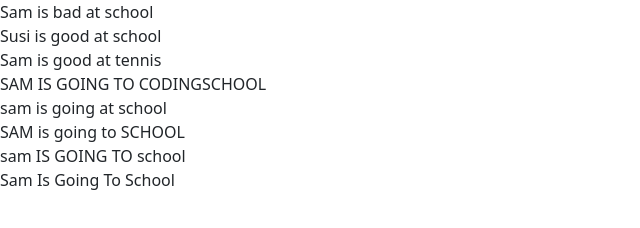
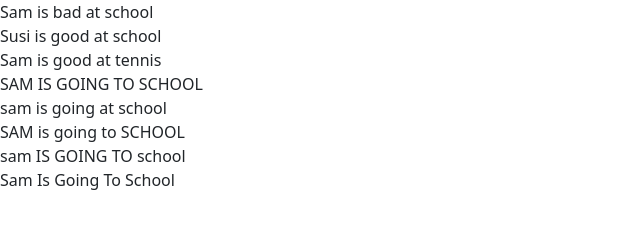
Before and after one commit to Deathpfhrot/JS_conditions, a plain HTML site: page index.html in a window 1280 px wide. Shown: the full height of the page, 0-640 px from the left. Drawn offline with nearby package versions, Linux system fonts and the light colour scheme.

Commit message:
few changes

```diff
--- a/assets/js/main.js
+++ b/assets/js/main.js
@@ -53,13 +53,14 @@ document.write(goodT + "<br>"); // gehen auch mehrere umtausche?
 
 
 const satz = "Sam is going to codingschool";
-const newerSatz = satz.replace("Sam", "sam").replace("to", "at").replace("codingschool", "school")
+const satz1 = satz.replace("codingschool", "school");
+const newerSatz = satz.replace("to", "at").replace("codingschool", "school");
 const satz3 = satz.replace("Sam", "SAM").replace("codingschool", "SCHOOL");
 const Four = satz.replace("Sam", "sam").replace("is","IS").replace("going","GOING").replace("to","TO").replace("codingschool", "school");
 const five = satz.replace("is","Is").replace("going","Going").replace("to","To").replace("codingschool","School")
 
-document.write(satz.toUpperCase() + "<br>");
-document.write(newerSatz + "<br>");
+document.write(satz1.toUpperCase() + "<br>");
+document.write(newerSatz.toLowerCase() + "<br>");
 document.write(satz3 + "<br>");
 document.write(Four + "<br>");
 document.write(five + "<br>");
```
Also changed, not shown: index.html (+1 -2 lines).
